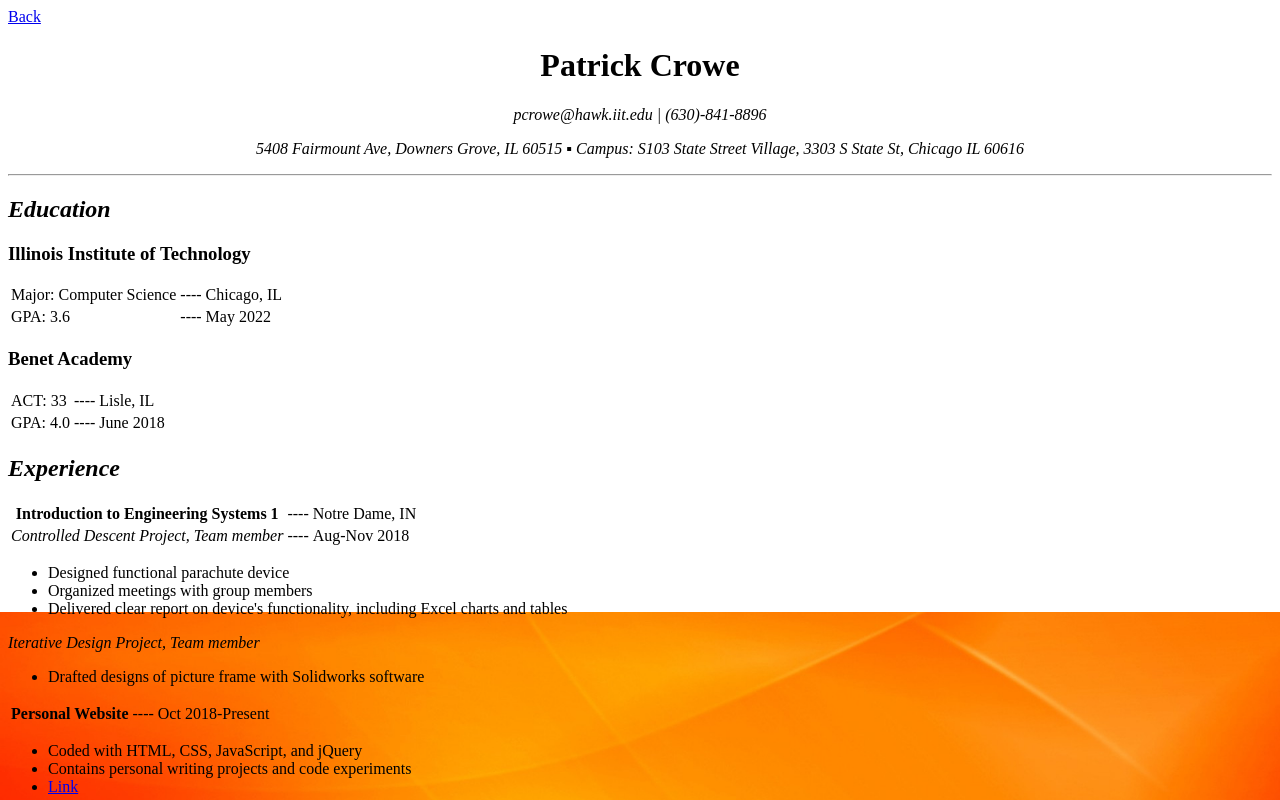
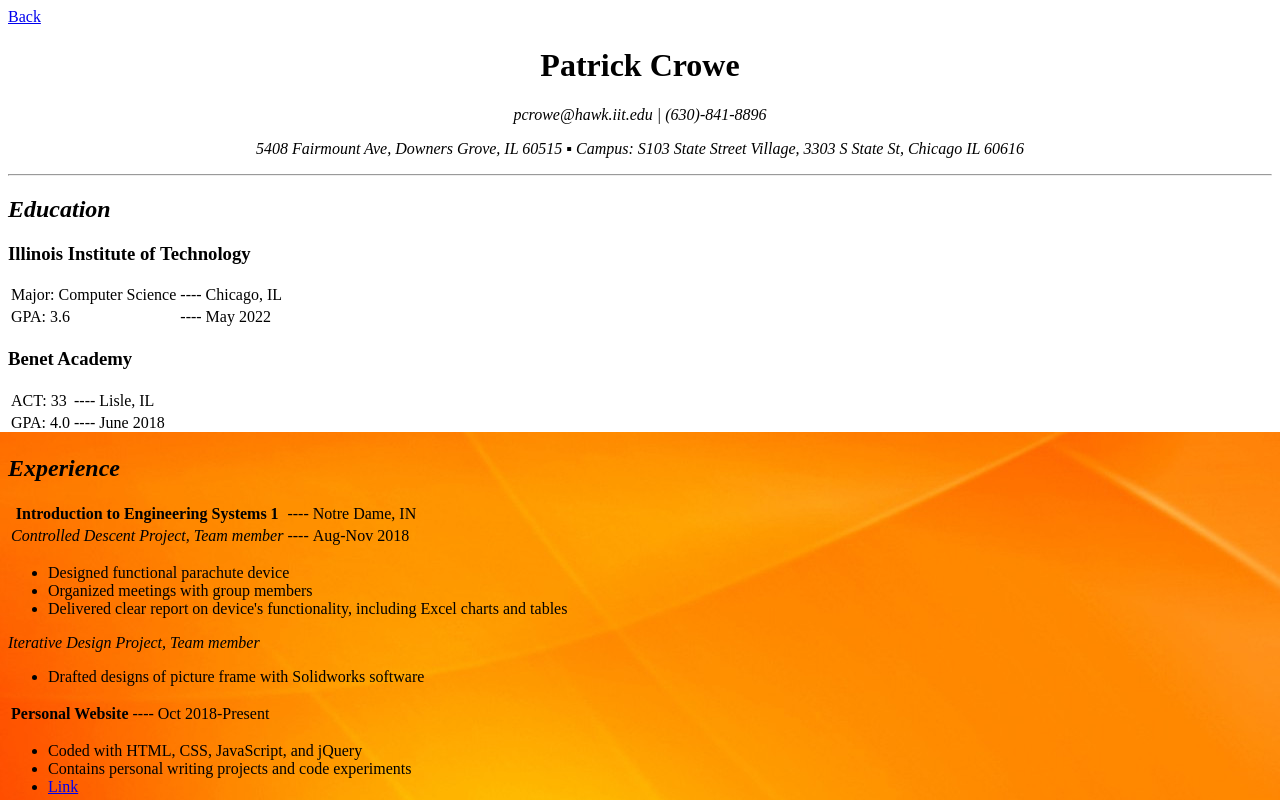
Before and after one commit to pcrowe22/Bibliotech, a plain HTML site: page resume.html in a window 1280 px wide. Shown: the top 800 px of the page. Drawn offline with Linux system fonts and the light colour scheme.

Commit message:
Now will it fill?

```diff
--- a/resume.html
+++ b/resume.html
@@ -4,7 +4,7 @@
 		<meta charset="UTF-8">
 		<title>Patrick Crowe</title>
 	</head>
-	<body style="background: url('IMG_1307.JPG') no-repeat center center; background-size: contain">
+	<body style="background: url('IMG_1307.JPG') no-repeat center center; background-size: auto">
 		<nav>
 			 <a href="about.html" id="home-button">Back</a>
 		</nav>
```
